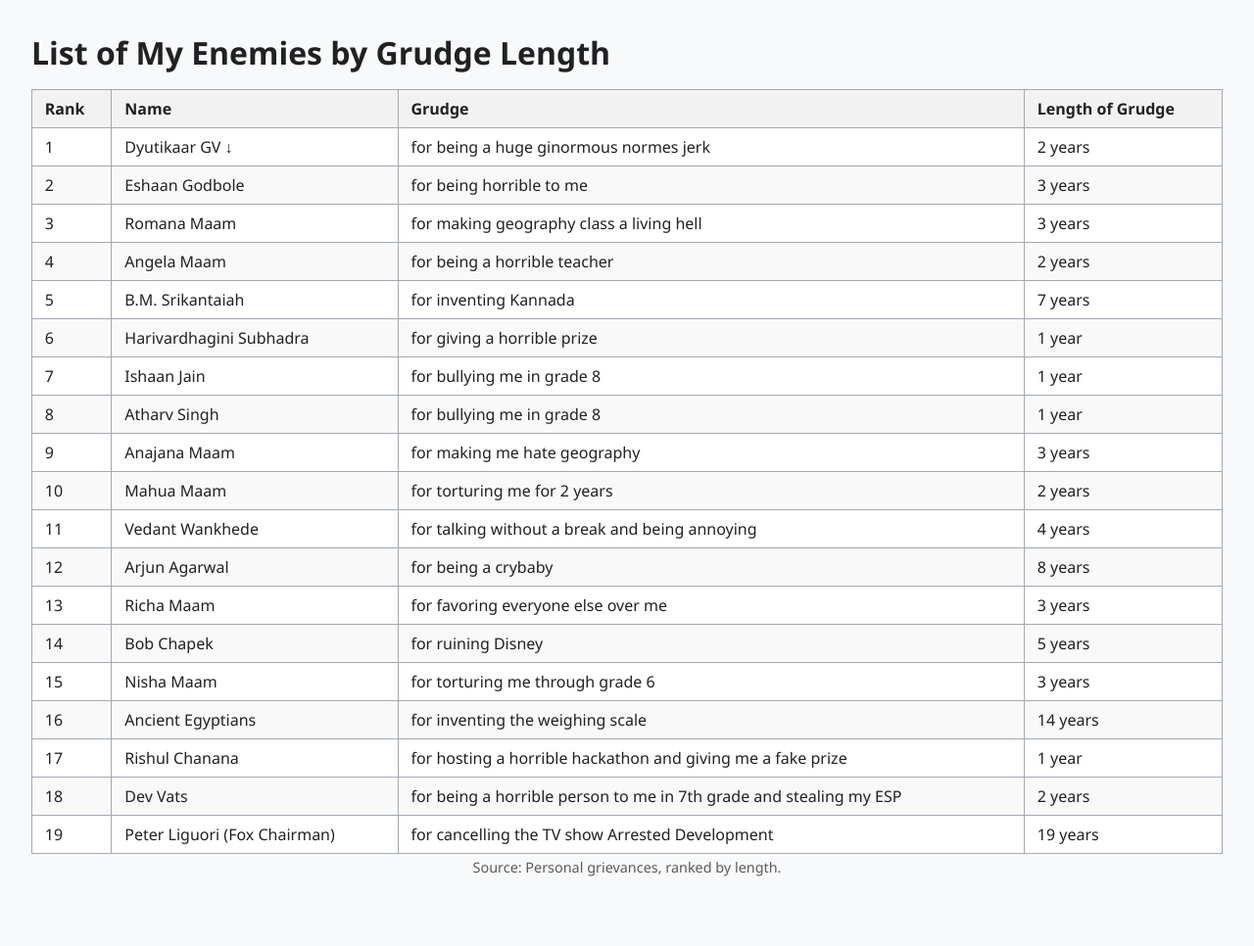
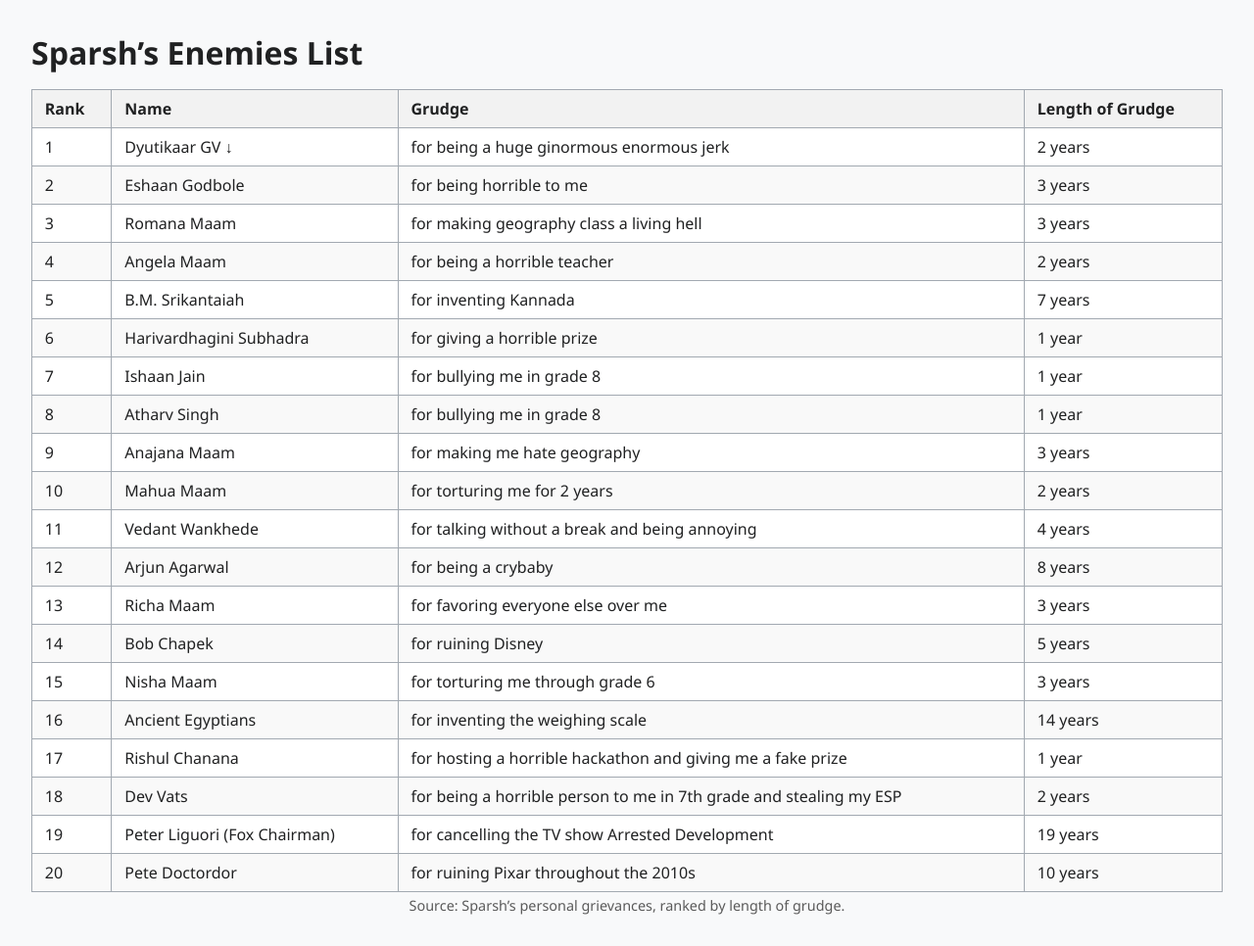
Before and after one commit to SparshJainChajjed/enemies-list, a plain HTML site: page index.html in a window 1280 px wide. Shown: the whole page at 98% size. Before the commit the page ends 927 px from the top, so only its background shows below. Drawn offline with Linux system fonts and the light colour scheme.

Commit message:
Update index.html

```diff
--- a/index.html
+++ b/index.html
@@ -2,10 +2,10 @@
 <html lang="en">
 <head>
   <meta charset="utf-8">
-  <title>My Enemies List</title>
+  <title>Sparsh’s Enemies List</title>
   <meta name="viewport" content="width=device-width, initial-scale=1">
   <style>
-    /* Wikipedia-style “wikitable” */
+    /* Wikipedia‐style “wikitable” */
     body {
       font-family: "Segoe UI", Arial, sans-serif;
       margin: 2rem;
@@ -45,7 +45,7 @@
 </head>
 <body>
 
-  <h1>List of My Enemies by Grudge Length</h1>
+  <h1>Sparsh’s Enemies List</h1>
 
   <table class="wikitable">
     <thead>
@@ -60,7 +60,7 @@
       <tr>
         <td>1</td>
         <td>Dyutikaar GV ↓</td>
-        <td>for being a huge ginormous normes jerk</td>
+        <td>for being a huge ginormous enormous jerk</td>
         <td>2 years</td>
       </tr>
       <tr>
@@ -171,8 +171,14 @@
         <td>for cancelling the TV show Arrested Development</td>
         <td>19 years</td>
       </tr>
+      <tr>
+        <td>20</td>
+        <td>Pete Doctordor</td>
+        <td>for ruining Pixar throughout the 2010s</td>
+        <td>10 years</td>
+      </tr>
     </tbody>
-    <caption>Source: Personal grievances, ranked by length.</caption>
+    <caption>Source: Sparsh’s personal grievances, ranked by length of grudge.</caption>
   </table>
 
 </body>
```
